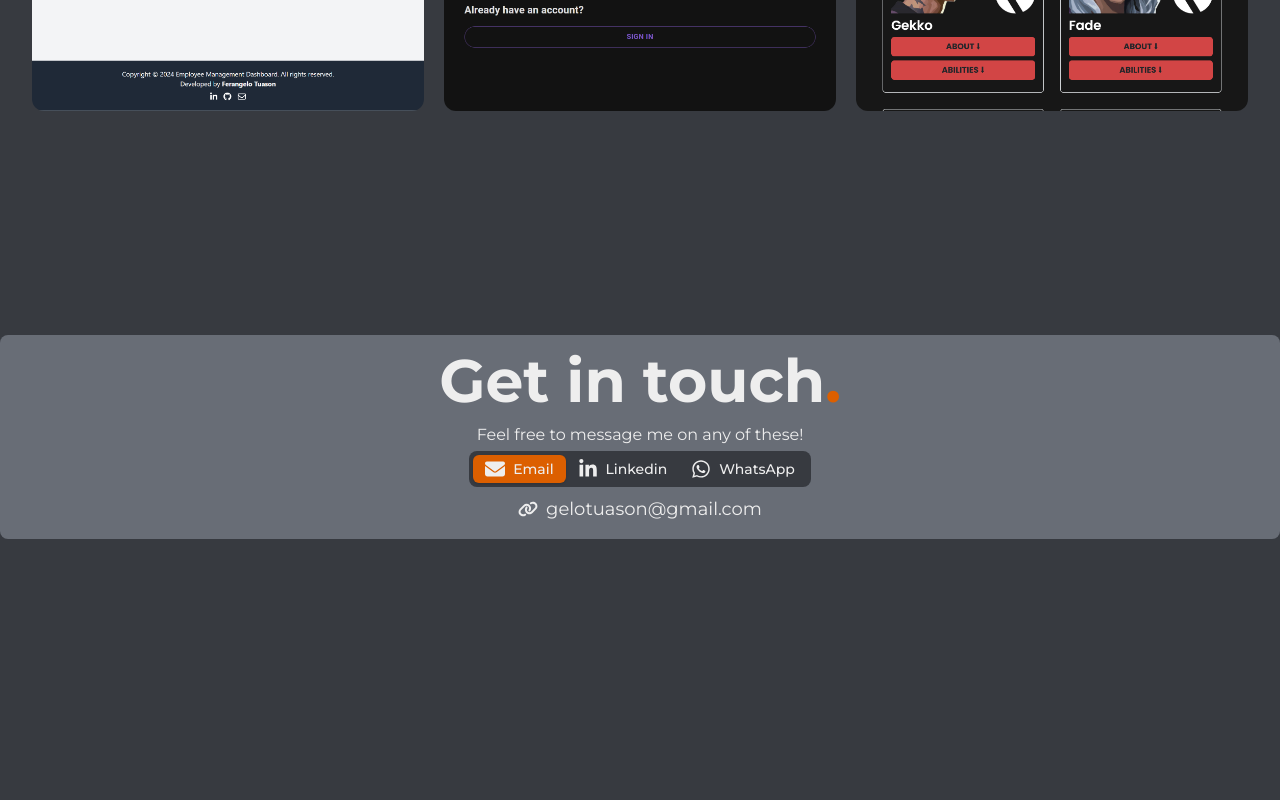
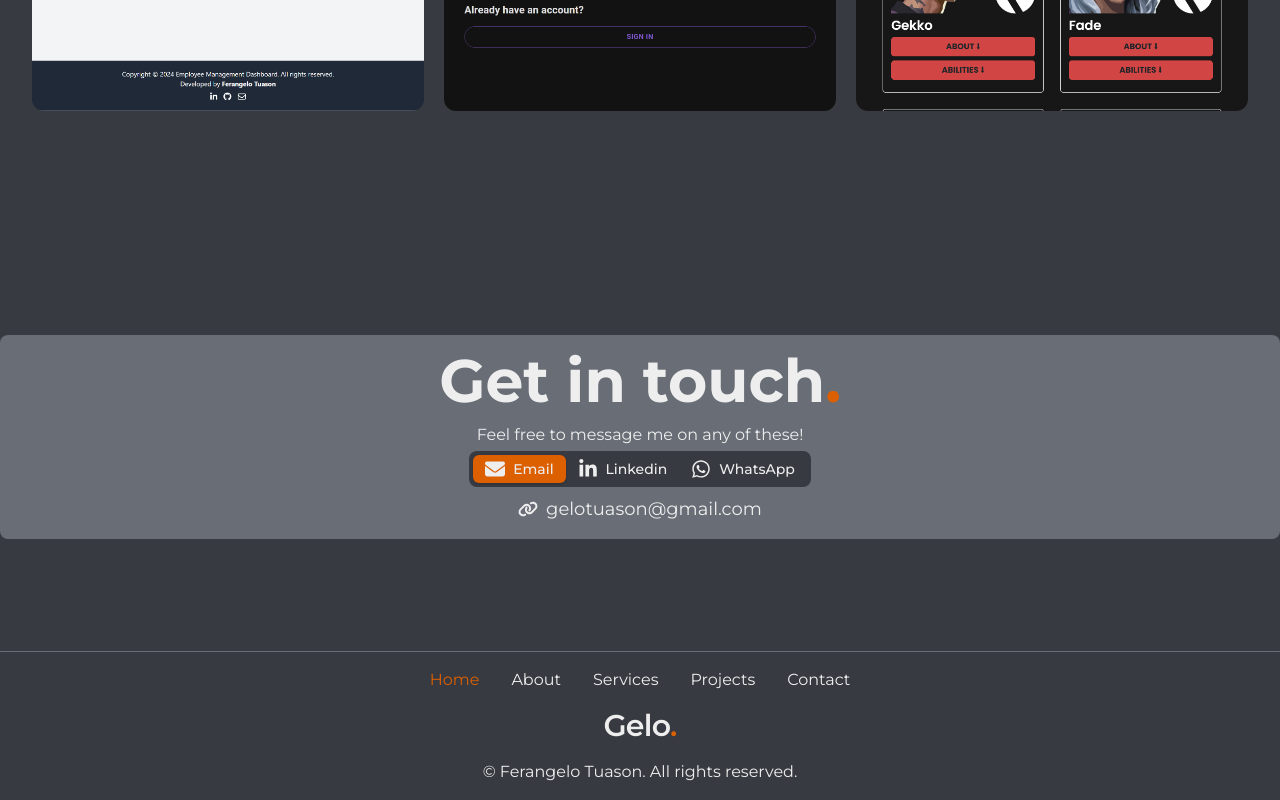
Before and after one commit to gelotuason/ferangelo-tuason, a Next.js app: page / in a window 1280 px wide. Shown: the part 4077-4877 px from the top of the page. Before the commit the page ends 4728 px from the top, so only its background shows below. Built offline with nearby package versions, Linux system fonts and the light colour scheme.

Commit message:
add footer

```diff
--- a/src/app/layout.tsx
+++ b/src/app/layout.tsx
@@ -2,6 +2,7 @@ import type { Metadata } from "next";
 import { Montserrat } from "next/font/google";
 import "./globals.css";
 import Nav from "../ui/nav";
+import Footer from "@/ui/footer";
 
 const montserrat = Montserrat({ subsets: ["latin"] });
 
@@ -20,6 +21,7 @@ export default function RootLayout({
       <body className={`${montserrat.className}`}>
         <Nav />
         {children}
+        <Footer />
       </body>
     </html>
   );
--- /dev/null
+++ b/src/ui/footer.tsx
@@ -0,0 +1,50 @@
+'use client';
+
+import clsx from "clsx";
+import Link from "next/link";
+import { usePathname } from "next/navigation";
+
+const footerLinks = [
+    { name: 'Home', href: '/' },
+    { name: 'About', href: '#about' },
+    { name: 'Services', href: '#services' },
+    { name: 'Projects', href: '#projects' },
+    { name: 'Contact', href: '#contact' }
+]
+
+export default function Footer() {
+    return (
+        <footer className="border-t border-secondary py-4 h-max container relative flex flex-col items-center justify-center">
+            <FooterMenu />
+            <h2 className="scroll-m-20 text-3xl font-semibold tracking-tight mt-4 mb-4">
+                Gelo<span className="text-accent">.</span>
+            </h2>
+            <p>© Ferangelo Tuason. All rights reserved.</p>
+        </footer>
+    )
+}
+
+function FooterMenu() {
+    const pathname = usePathname();
+
+    return (
+        <div>
+            {
+                footerLinks.map(link => (
+                    <Link
+                        key={link.name}
+                        href={link.href}
+                        className={clsx(
+                            'hover:text-accent px-4 py-2',
+                            {
+                                'text-accent': pathname === link.href
+                            }
+                        )}
+                    >
+                        {link.name}
+                    </Link>
+                ))
+            }
+        </div>
+    )
+}
```
